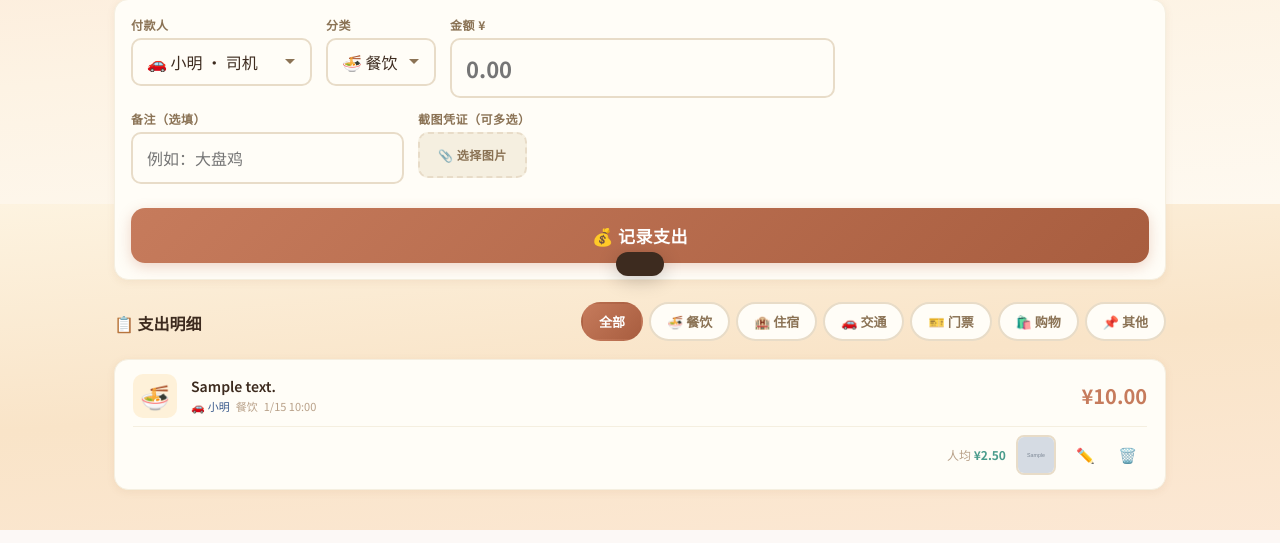
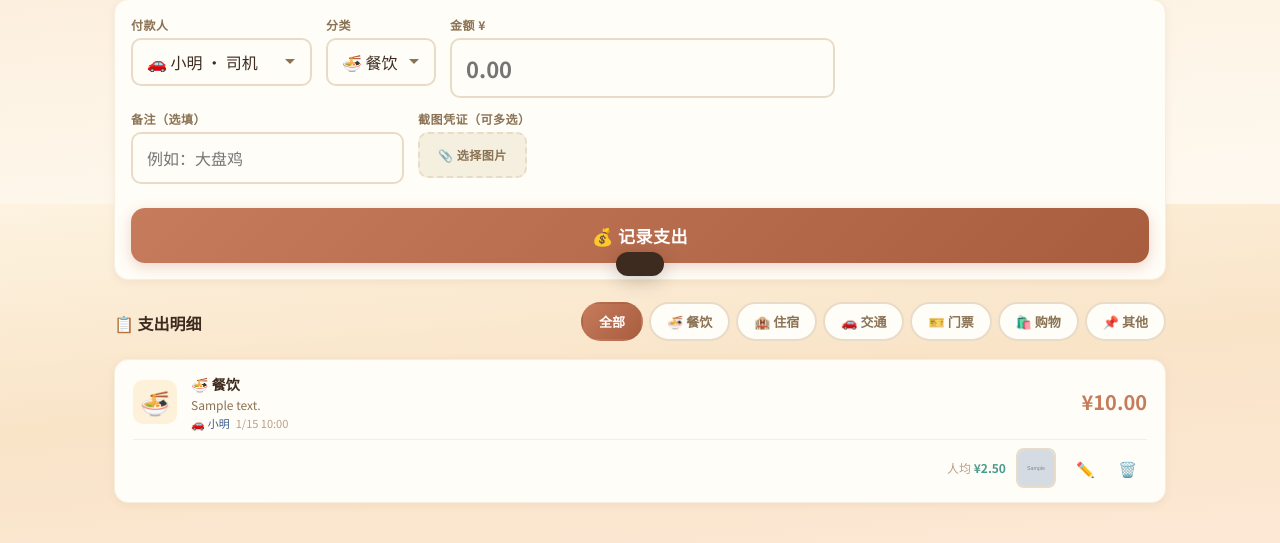
Before and after one commit to wqyzy/travel_account, a Flask app: page / in a window 1280 px wide. Shown: the part 596-1139 px from the top of the page. Run offline with Flask 3, Linux system fonts and the light colour scheme; data comes from the database, SQL or seed files in the repository; tables that the repository leaves empty hold one stand-in row (values such as "Sample post"); grey boxes marked "Sample" are stand-in pictures.

Commit message:
fix: 支出明细改为分类名在上、备注在下，减少重叠

```diff
--- a/static/css/style.css
+++ b/static/css/style.css
@@ -578,13 +578,22 @@ body {
     min-width: 0;
 }
 
-.expense-item .ei-desc {
+.expense-item .ei-title {
     font-size: 14px;
     font-weight: 600;
     color: var(--text);
     white-space: nowrap;
     overflow: hidden;
     text-overflow: ellipsis;
+}
+
+.expense-item .ei-desc {
+    font-size: 12px;
+    color: var(--text-secondary);
+    white-space: nowrap;
+    overflow: hidden;
+    text-overflow: ellipsis;
+    margin-top: 1px;
 }
 
 .expense-item .ei-meta {
--- a/static/js/app.js
+++ b/static/js/app.js
@@ -166,10 +166,10 @@ function renderExpenseList() {
             <div class="ei-row-top">
                 <div class="ei-cat" style="background:${e.category_color}20; color:${e.category_color}">${e.category_icon}</div>
                 <div class="ei-info">
-                    <div class="ei-desc">${e.description || e.category_name}</div>
+                    <div class="ei-title">${e.category_icon} ${e.category_name}</div>
+                    ${e.description ? `<div class="ei-desc">${e.description}</div>` : ''}
                     <div class="ei-meta">
                         <span style="display:inline-flex;align-items:center;gap:3px"><span>${e.member_emoji}</span><span style="color:${e.member_color};font-weight:500">${e.member_name}</span></span>
-                        <span>${e.category_name}</span>
                         <span>${time}</span>
                     </div>
                 </div>
```
